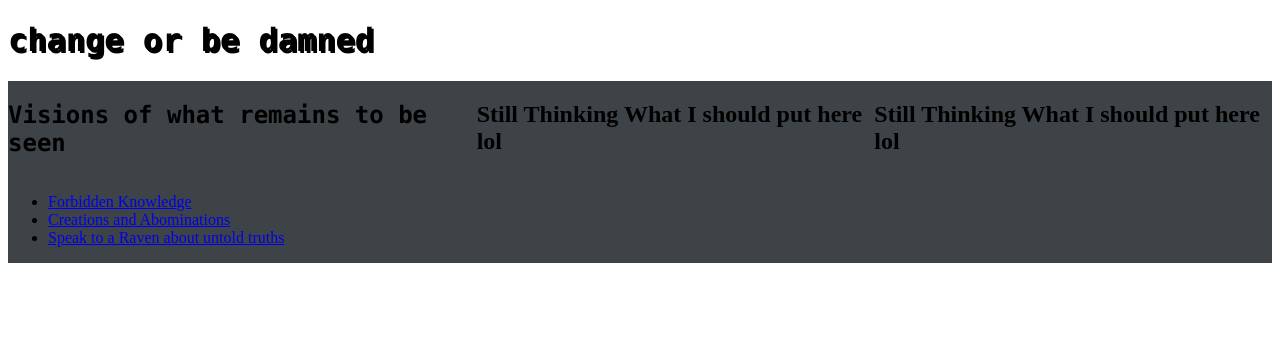
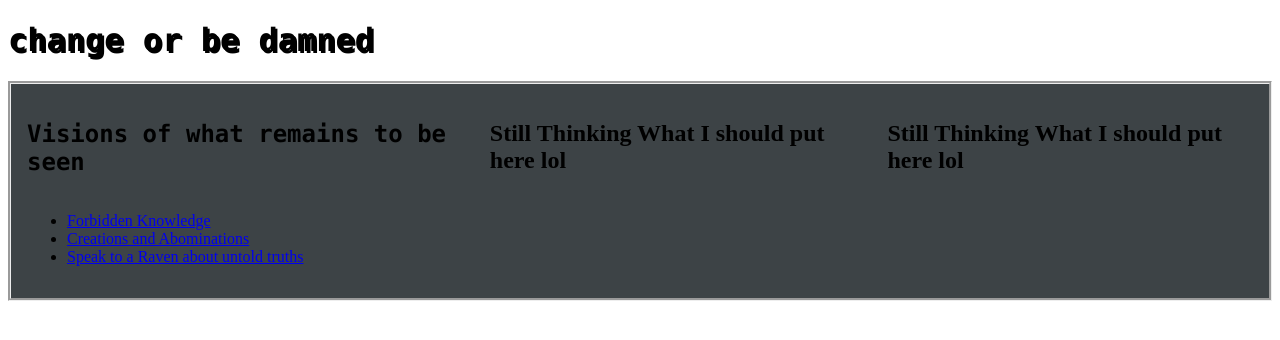
Before and after one commit to itlogsandwich/tidbit, a plain HTML site: page index.html in a window 1280 px wide. Drawn offline with Linux system fonts and the light colour scheme.

Commit message:
chore: just added a little styling to test it out. I will work on this later or througout the day

```diff
--- a/css/style.css
+++ b/css/style.css
@@ -1,5 +1,6 @@
 #home-header {
   text-shadow: 2px 2px;
+  backgroun-color: #67836a;
 }
 
 .h1-headers {
@@ -11,18 +12,22 @@
   flex-direction: row;
   justify-content: center;
   background-color: #3d4346;
+  border-style: groove;
 }
 
 #home-left-portion {
   display: flex;
   flex-direction: column;
+  padding: 1em;
 }
 
 #home-center-portion {
   display: flex;
+  padding: 1em;
 }
 
 #home-right-portion {
   display: flex;
   flex-direction: column;
+  padding: 1em;
 }
```
Also changed, not shown: index.html (+2 -0 lines).
